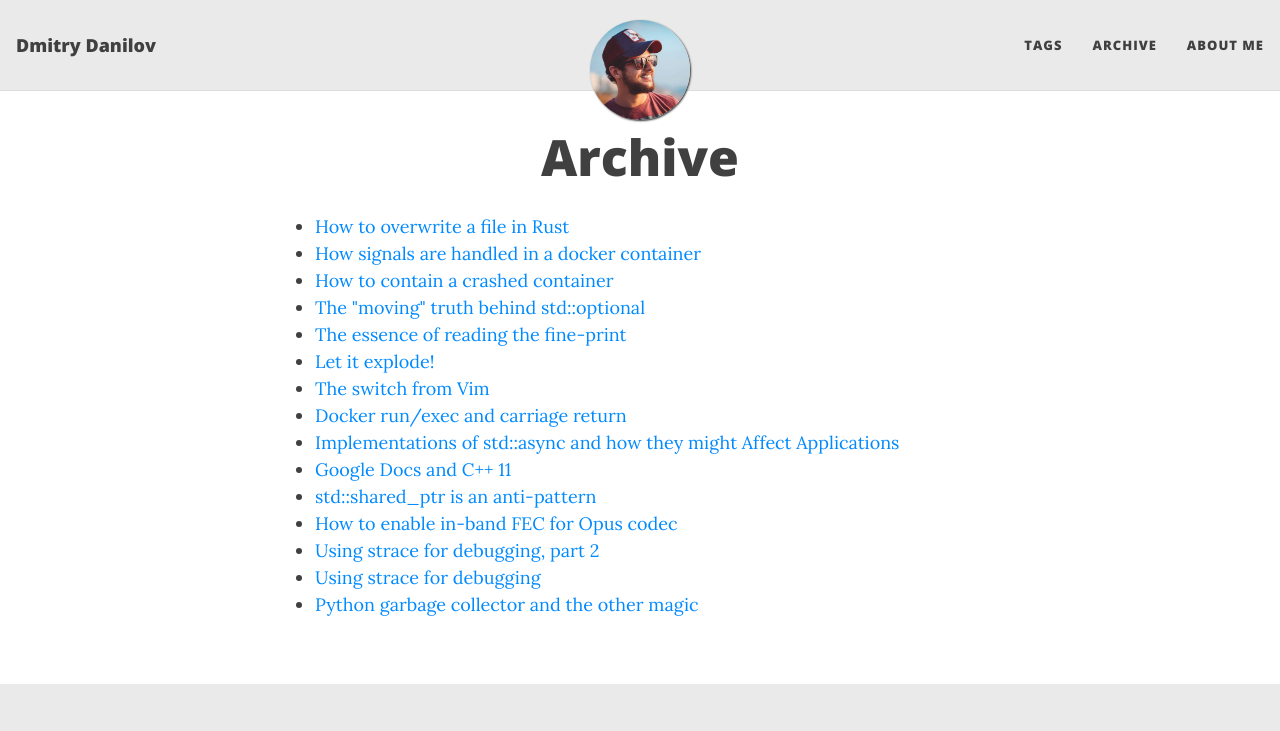
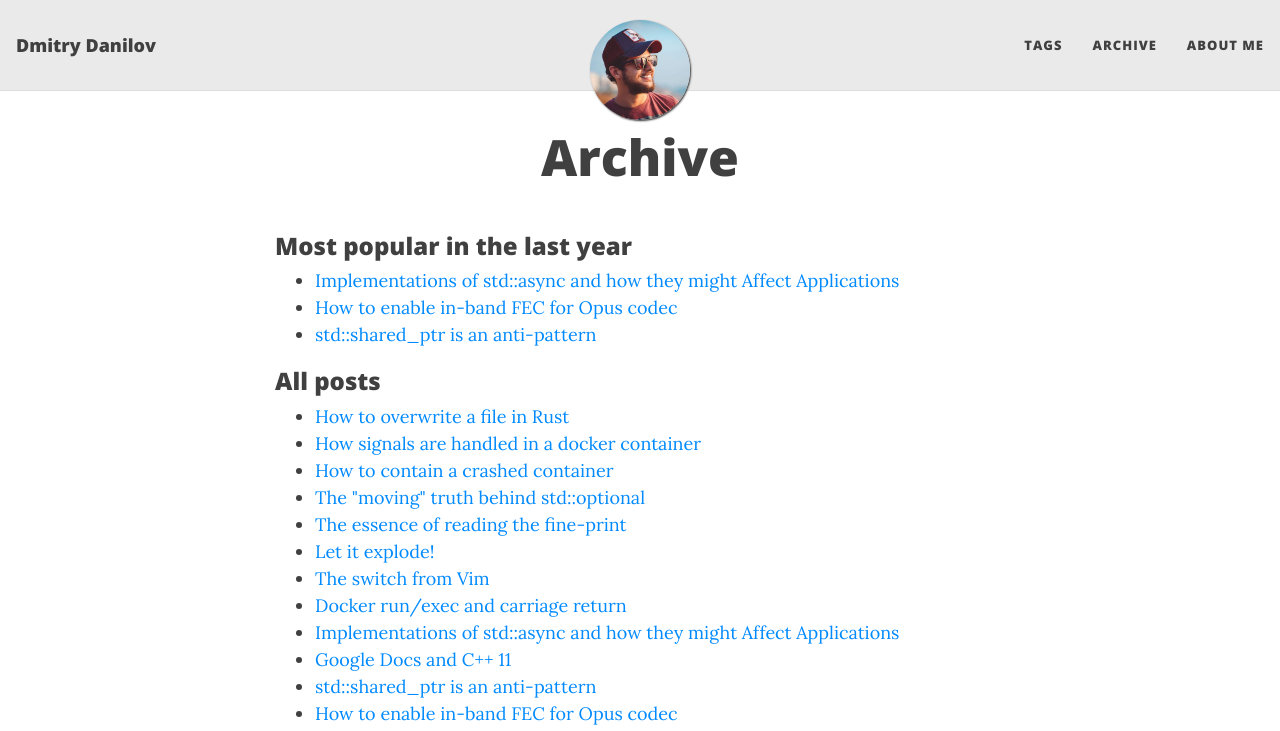
Before and after one commit to f-squirrel/f-squirrel.github.io, a Jekyll site: the page built from posts.md, in a window 1280 px wide and 1268 px high. Shown: the top 731 px of the window. Built offline with Jekyll 4.4.1, drawn with Linux system fonts in a browser that asks for light colours; nearby versions of some CDN libraries; grey boxes are pictures that could not be loaded.

Commit message:
Add most popular posts to archive

```diff
--- a/posts.md
+++ b/posts.md
@@ -3,6 +3,12 @@ layout: page
 title: Archive
 ---
 
+### Most popular in the last year
+* [Implementations of std::async and how they might Affect Applications](/std-async-implementations/)
+* [How to enable in-band FEC for Opus codec](/how-to-enable-in-band-fec-for-opus-codec/)
+* [std::shared_ptr is an anti-pattern](/shared-ptr-is-evil/)
+
+### All posts
 <div class="post">
 	<ul>
 	  {% for post in site.posts %}
```
